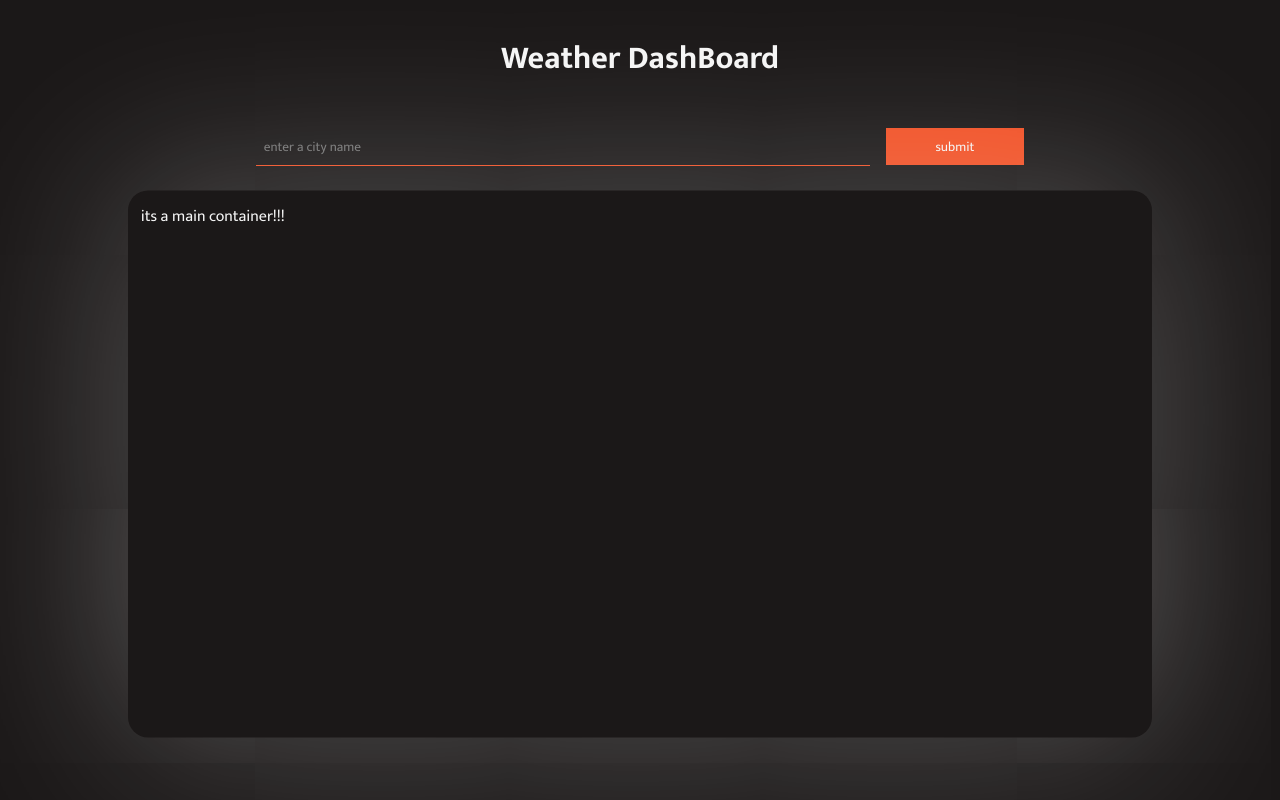
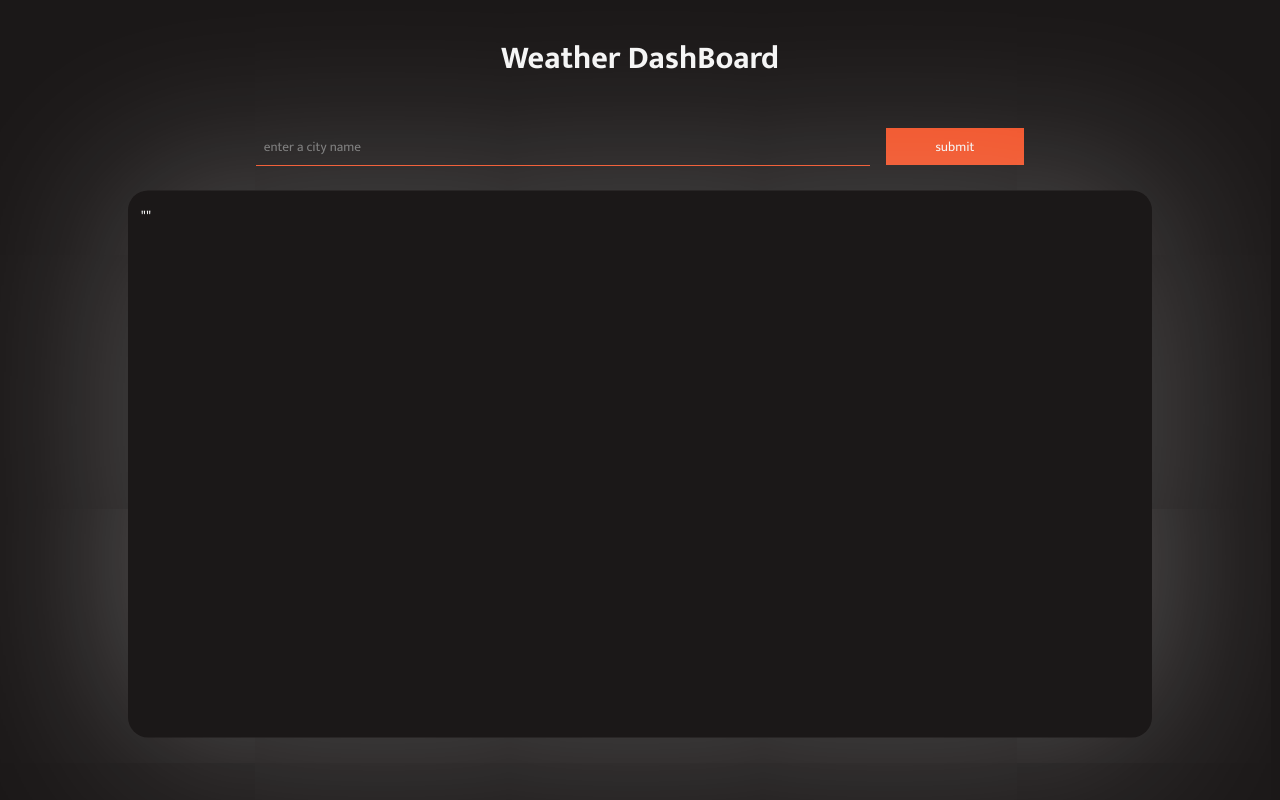
Before and after one commit to Aman-Dangol/Weather_app_react, a React (Vite) app: page / in a window 1280 px wide. Built offline with nearby package versions, Linux system fonts and the light colour scheme; no server answers.

Commit message:
fetch implemented

```diff
--- a/src/App.jsx
+++ b/src/App.jsx
@@ -6,12 +6,13 @@ import MainContainer from "./components/MainContainer";
 import { useState } from "react";
 
 function App() {
+  const [weatherData, setWeatherData] = useState("");
   console.clear();
   return (
     <>
       <Header></Header>
-      <Form></Form>
-      <MainContainer></MainContainer>
+      <Form apiKey={apiKey} setWeatherData={setWeatherData}></Form>
+      <MainContainer weatherData={weatherData}></MainContainer>
     </>
   );
 }
--- a/src/components/WeatherContent.jsx
+++ b/src/components/WeatherContent.jsx
@@ -1,5 +1,5 @@
 import styles from "../css_modules/weatherContent.module.css";
 
-export default function WeatherContent() {
-  return <div className={styles.container}>its a main container!!!</div>;
+export default function WeatherContent({ weatherData }) {
+  return <div className={styles.container}>{JSON.stringify(weatherData)}</div>;
 }
--- a/src/components/form.jsx
+++ b/src/components/form.jsx
@@ -1,10 +1,17 @@
 import styles from "../css_modules/form.module.css";
 import { useState } from "react";
-export default function Form() {
+export default function Form({ apiKey, setWeatherData }) {
+  const url = "https://api.openweathermap.org/data/2.5/weather";
   const [input, setInput] = useState("");
+  async function fetchWeather() {
+    const response = await fetch(`${url}?appid=${apiKey}&q=nepal`);
+    const data = await response.json();
+    setWeatherData(data);
+    console.log(data);
+  }
   function buttonClick(e) {
     e.preventDefault();
-    console.log("fetch api will be called here");
+    fetchWeather();
   }
   return (
     <form className={styles.formContainer}>
--- a/src/components/mainContainer.jsx
+++ b/src/components/mainContainer.jsx
@@ -1,9 +1,9 @@
 import styles from "../css_modules/mainContainer.module.css";
 import WeatherContent from "./WeatherContent";
-export default function MainContainer() {
+export default function MainContainer({weatherData}) {
   return (
     <div className={styles.container}>
-      <WeatherContent></WeatherContent>
+      <WeatherContent weatherData={weatherData}></WeatherContent>
     </div>
   );
 }
```
